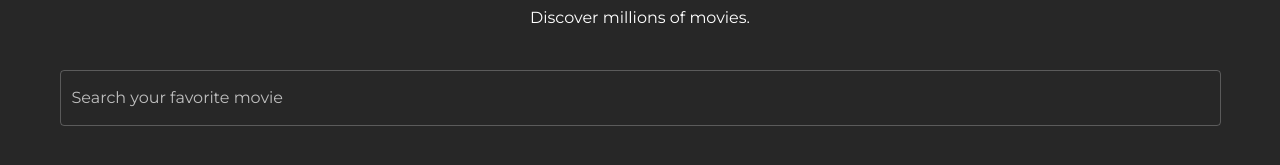
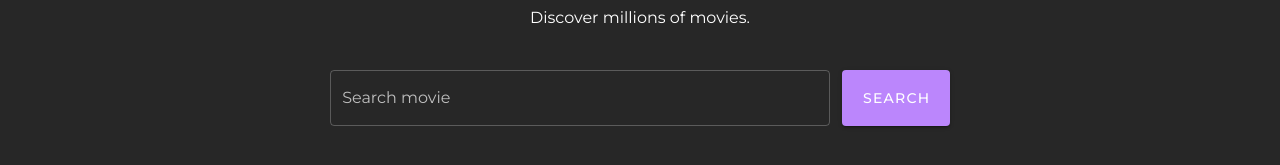
Before and after one commit to muhazizal/strovie, a Vue app: page / in a window 1280 px wide. Shown: the part 373-538 px from the top of the page. Built offline with nearby package versions, Linux system fonts and the light colour scheme; no server answers.

Commit message:
added searchMovie function

```diff
--- a/src/assets/global/api-endpoint.js
+++ b/src/assets/global/api-endpoint.js
@@ -1,7 +1,8 @@
 const API_KEY = "a9739b3415c360505a7d1db19829fe66";
 
 const API_ENDPOINT = {
-  GET_POPULAR: `popular?api_key=${API_KEY}&language=en-US&page=1`,
+  GET_POPULAR: `movie/popular?api_key=${API_KEY}&language=en-US&page=1`,
+  SEARCH_MOVIES: (query) => `search/movie?api_key=${API_KEY}&query=${query}`,
 };
 
 export default API_ENDPOINT;
--- a/src/assets/global/axios-config.js
+++ b/src/assets/global/axios-config.js
@@ -1,7 +1,7 @@
 import axios from "axios";
 
 const instance = axios.create({
-  baseURL: "https://api.themoviedb.org/3/movie/",
+  baseURL: "https://api.themoviedb.org/3/",
 });
 
 export default instance;
--- a/src/components/Home/HomeJumbotron.vue
+++ b/src/components/Home/HomeJumbotron.vue
@@ -3,20 +3,23 @@
     <h1>Welcome to Strovie.</h1>
     <p class="mb-10">Discover millions of movies.</p>
 
-    <form>
+    <form class="d-flex justify-center">
       <v-text-field
         dark
         v-model="movie"
         id="movie"
         name="movie"
-        label="Search your favorite movie"
+        label="Search movie"
         required
         outlined
         color="accent"
+        type="search"
+        @keydown.enter.prevent="searchMovies"
         :error-messages="movieErrors"
         @input="$v.movie.$touch()"
         @blur="$v.movie.$touch()"
       ></v-text-field>
+      <v-btn type="submit" id="searchMovieBtn" @click="searchMovies" color="primary" large>Search</v-btn>
     </form>
   </div>
 </template>
@@ -48,6 +51,26 @@ export default {
       return errors;
     },
   },
+
+  methods: {
+    searchMovies() {
+      this.$v.$touch();
+      if (this.$v.$invalid) {
+        console.log("Error sumbit");
+      } else {
+        const movie = this.movie;
+        console.log(movie);
+        this.$store.dispatch("searchMovies", movie);
+      }
+    },
+  },
+
+  mounted() {
+    const searchMovieBtn = document.querySelector("#searchMovieBtn");
+    searchMovieBtn.addEventListener("click", (event) => {
+      event.preventDefault();
+    });
+  },
 };
 </script>
 
@@ -60,5 +83,16 @@ export default {
     line-height: 2.5rem;
     margin-bottom: 0.75rem;
   }
+
+  form {
+    .v-text-field {
+      max-width: 31.25rem;
+      margin-right: 0.75rem;
+    }
+
+    .v-btn {
+      height: 56px;
+    }
+  }
 }
 </style>
--- a/src/store/index.js
+++ b/src/store/index.js
@@ -1,15 +1,12 @@
-import Vue from 'vue'
-import Vuex from 'vuex'
+import Vue from "vue";
+import Vuex from "vuex";
 
-Vue.use(Vuex)
+import movies from "./modules/movies";
+
+Vue.use(Vuex);
 
 export default new Vuex.Store({
-  state: {
+  modules: {
+    movies,
   },
-  mutations: {
-  },
-  actions: {
-  },
-  modules: {
-  }
-})
+});
--- /dev/null
+++ b/src/store/modules/movies.js
@@ -0,0 +1,36 @@
+import axios from "@/assets/global/axios-config.js";
+import API_ENDPOINT from "@/assets/global/api-endpoint.js";
+
+const movies = {
+  state: () => ({
+    movies: [],
+  }),
+
+  mutations: {
+    SET_MOVIES(state, movies) {
+      state.movies = movies;
+    },
+  },
+
+  actions: {
+    searchMovies({ commit }, movie) {
+      axios
+        .get(API_ENDPOINT.SEARCH_MOVIES(movie))
+        .then((response) => {
+          console.log(response);
+          commit("SET_MOVIES", response);
+        })
+        .catch((error) => {
+          console.log(error);
+        });
+    },
+  },
+
+  getters: {
+    getMovies(state) {
+      return state.movies;
+    },
+  },
+};
+
+export default movies;
```
